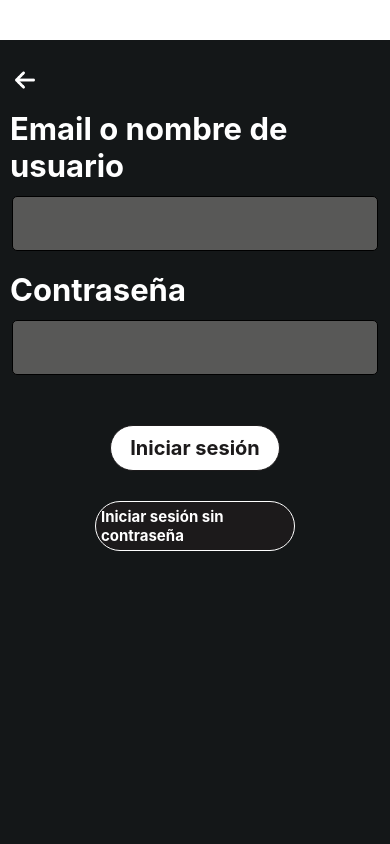
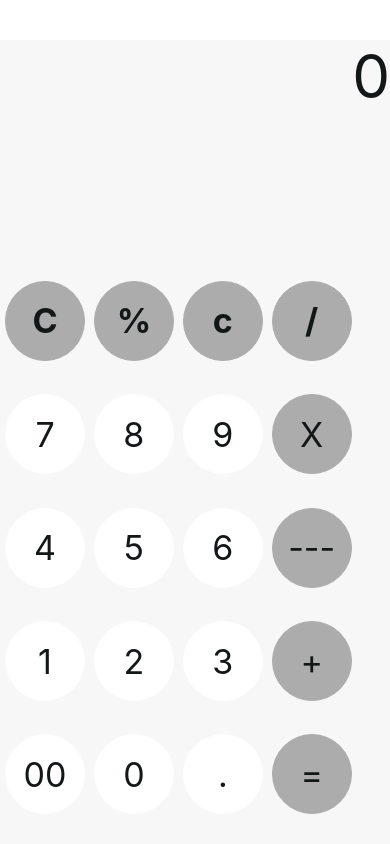
Before and after one commit to LUISGERARDO11/proyecto3, a React Native app: screen / in a window 390 px wide. Built offline with nearby package versions, Linux system fonts and the light colour scheme.

Commit message:
nuevos cambios en la sesion

```diff
--- a/App.js
+++ b/App.js
@@ -1,10 +1,11 @@
 import { StatusBar } from 'expo-status-bar';
 import { Image, Pressable, StyleSheet, Text, TextInput, View }from 'react-native';
+import { Calculadora } from './Componentes/Calculadora';
 
 export default function App() {
   return (
     <View style={styles.container}>
-    <Login/>
+    <Calculadora/>
     <StatusBar style="auto" />
   </View>
   );
@@ -98,11 +99,11 @@ export const Cuerpo=()=>{
 const styles = StyleSheet.create({
   container: {
     flex: 1,
-    backgroundColor: '#141718', // Cambia el color de fondo principal
-    alignItems: 'stretch',
-    marginTop:40,
+    //backgroundColor: '#141718', // Cambia el color de fondo principal
+    //alignItems: 'stretch',
+    marginTop:10,
     paddingTop:30,
-    justifyContent: 'flex-start',
+    //justifyContent: 'flex-start',
   },
   encabezado: {
     flex: 2,
--- /dev/null
+++ b/Componentes/Calculadora.js
@@ -0,0 +1,246 @@
+import React, { useState } from "react";
+import { Button, Pressable, StyleSheet, Text, Alert, TextInput, View } from 'react-native';
+
+export const Calculadora = () => {
+    const [calculadora, setcalculadora] = useState("0");
+
+    const funcion7 = () => {
+        if (calculadora === "0") {
+            setcalculadora(7);
+        } else {
+            setcalculadora(calculadora + "7");
+        }
+    }
+    const funcion8 = () => {
+        if (calculadora === "0") {
+            setcalculadora(8);
+        } else {
+            setcalculadora(calculadora + "8");
+        }
+    }
+    const funcion9 = () => {
+        if (calculadora === "0") {
+            setcalculadora(9);
+        } else {
+            setcalculadora(calculadora + "9");
+        }
+    }
+    const funcion4 = () => {
+        if (calculadora === "0") {
+            setcalculadora("4");
+        } else {
+            setcalculadora(calculadora + "4");
+        }
+    }
+    const funcion5 = () => {
+        if (calculadora === "0") {
+            setcalculadora("5");
+        } else {
+            setcalculadora(calculadora + "5");
+        }
+    }
+    const funcion6 = () => {
+        if (calculadora === "0") {
+            setcalculadora("6");
+        } else {
+            setcalculadora(calculadora + "6");
+        }
+    }
+    const funcion1 = () => {
+        if (calculadora === "0") {
+            setcalculadora("1");
+        } else {
+            setcalculadora(calculadora + "1");
+        }
+    }
+    const funcion2 = () => {
+        if (calculadora === "0") {
+            setcalculadora("2");
+        } else {
+            setcalculadora(calculadora + "2");
+        }
+    }
+    const funcion3 = () => {
+        if (calculadora === "0") {
+            setcalculadora("3");
+        } else {
+            setcalculadora(calculadora + "3");
+        }
+    }
+    const funcion00 = () => {
+        if (calculadora === "0") {
+            setcalculadora("0");
+        } else {
+            setcalculadora(calculadora + "00");
+        }
+    }
+    const funcion0 = () => {
+        if (calculadora === "0") {
+            setcalculadora("0");
+        } else {
+            setcalculadora(calculadora + "0");
+        }
+    }
+    const funcionc=()=>{
+        setcalculadora("0");
+    }
+
+    return (
+        <View style={estilos.container}>
+            <Text style={estilos.texto}>{calculadora}</Text>
+            <View style={estilos.contenedorBotones}>
+                <Boton
+                    texto={'C'}
+                    estiloTexto={'bold'}
+                    accion={funcionc}
+                />
+                <Boton
+                    texto={'%'}
+                    estiloTexto={'bold'}
+                />
+                <Boton
+                    texto={'c'}
+                    estiloTexto={'bold'}
+                />
+                <Boton
+                    texto={'/'}
+                    estiloTexto={'bold'}
+                />
+                <BotonNum
+                    texto={'7'}
+                    accion={funcion7}
+                />
+                <BotonNum
+                    texto={'8'}
+                    accion={funcion8}
+                />
+                <BotonNum
+                    texto={'9'}
+                    accion={funcion9}
+                />
+                <Boton
+                    texto={'X'}
+                />
+                <BotonNum
+                    texto={'4'}
+                    accion={funcion4}
+                />
+                <BotonNum
+                    texto={'5'}
+                    accion={funcion5}
+                />
+                <BotonNum
+                    texto={'6'}
+                    accion={funcion6}
+                />
+                <Boton
+                    texto={'---'}
+                />
+                <BotonNum
+                    texto={'1'}
+                    accion={funcion1}
+                />
+                <BotonNum
+                    texto={'2'}
+                    accion={funcion2}
+                />
+                <BotonNum
+                    texto={'3'}
+                    accion={funcion3}
+                />
+                <Boton
+                    texto={'+'}
+                />
+                <BotonNum
+                    texto={'00'}
+                    accion={funcion00}
+                />
+                <BotonNum
+                    texto={'0'}
+                    accion={funcion0}
+                />
+                <BotonNum
+                    texto={'.'}
+                    //accion={funcionpunto}
+                />
+                <Boton
+                    texto={'='}
+                />
+            </View>
+        </View>
+    );
+};
+
+export const BotonNum = ({ texto, estiloTexto, accion }) => {
+    return (
+        <Pressable style={({ pressed }) => [{
+        }, estilos.botonNum]}
+
+            onPress={accion}
+        >
+            <Text style={StyleSheet.compose(estilos.TextoB, { fontWeight: estiloTexto, })}>{texto}</Text>
+        </Pressable>
+    )
+}
+export const Boton = ({ texto, estiloTexto, accion }) => {
+    return (
+        <Pressable style={({ pressed }) => [{
+        }, estilos.boton]}
+
+            onPress={accion}
+        >
+            <Text style={StyleSheet.compose(estilos.TextoB, { fontWeight: estiloTexto, })}>{texto}</Text>
+        </Pressable>
+    )
+}
+
+const estilos = StyleSheet.create({
+    container: {
+        flex: 1,
+        backgroundColor: '#f7f7f7',
+    },
+    texto: {
+        flex: 2,
+        color: '#141718',
+        fontSize: 60,
+        textAlign: 'right',
+        backgroundColor: '#f7f7f7',
+        textAlignVertical: 'center',
+    },
+    contenedorBotones: {
+        flex: 5,
+        paddingTop: 10,
+        flexDirection: 'row',
+        flexWrap: 'wrap',
+    },
+    TextoB: {
+        color: '#141718',
+        fontSize: 34
+    },
+    botonNum: {
+        width: 80, // Tamaño del botón
+        height: 80, // Tamaño del botón
+        borderRadius: 50, // Hace el botón completamente redondo (la mitad del ancho o alto)
+        alignItems: 'center',
+        justifyContent: 'center',
+        backgroundColor: '#ffffff',
+        borderWidth: 1,
+        borderColor: '#ffffff',
+        margin: '1%',
+        marginLeft: 5,
+        marginBottom: 15,
+    },
+    boton: {
+        width: 80, // Tamaño del botón
+        height: 80, // Tamaño del botón
+        borderRadius: 50, // Hace el botón completamente redondo (la mitad del ancho o alto)
+        alignItems: 'center',
+        justifyContent: 'center',
+        backgroundColor: '#adacac',
+        borderWidth: 1,
+        borderColor: '#adacac',
+        margin: '1%',
+        marginLeft: 5,
+        marginBottom: 15,
+    },
+});
```
Also changed, not shown: Componentes/Boton.js (added).
